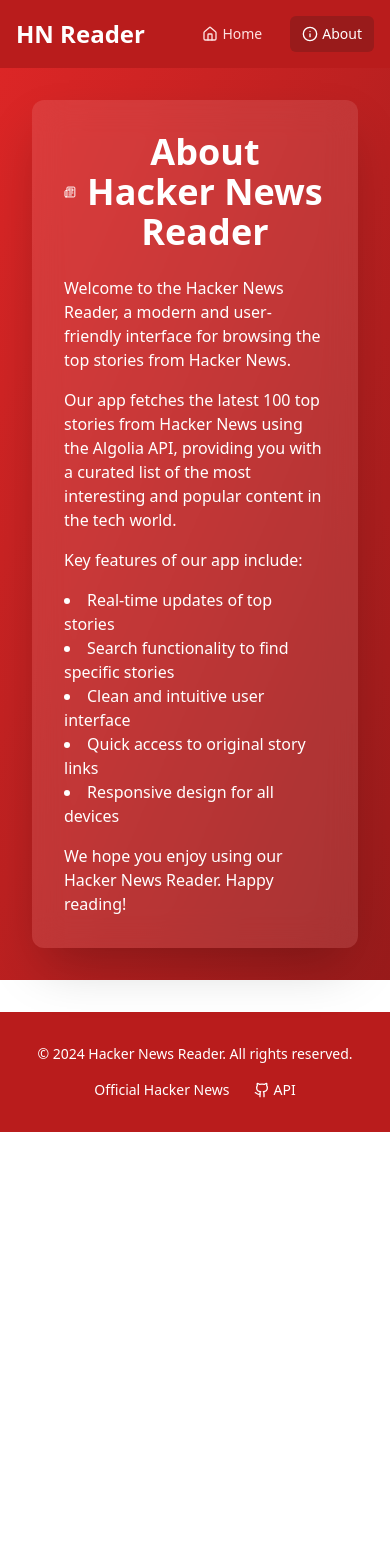
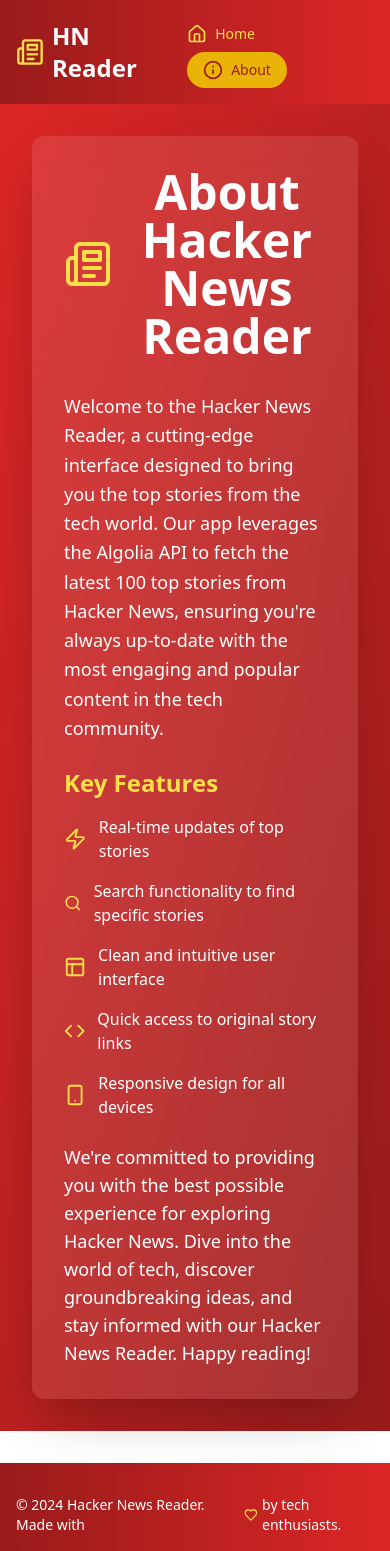
Before and after one commit to GPT-Engineer-App-Dev/news-navigator, a React (Vite) app: page /about in a window 390 px wide. Shown: the top 1551 px of the page. Before the commit the page ends 1132 px from the top, so only its background shows below. Built offline with nearby package versions, Linux system fonts and the light colour scheme.

Commit message:
Enhance UI Design
Improved the overall aesthetics and user experience of the application by applying design enhancements and visual improvements.
[skip gpt_engineer]

```diff
--- a/src/components/Footer.jsx
+++ b/src/components/Footer.jsx
@@ -1,35 +1,38 @@
 import React from 'react';
-import { Github } from 'lucide-react';
+import { Github, ExternalLink, Heart } from 'lucide-react';
 import { motion } from 'framer-motion';
 
 const Footer = () => {
   return (
-    <footer className="bg-red-700 text-white py-8 mt-8">
+    <footer className="bg-gradient-to-r from-red-800 to-red-600 text-white py-8 mt-8">
       <div className="max-w-7xl mx-auto px-4 sm:px-6 lg:px-8">
         <div className="flex flex-col md:flex-row justify-between items-center">
           <motion.p
-            className="text-sm mb-4 md:mb-0"
+            className="text-sm mb-4 md:mb-0 flex items-center"
             initial={{ opacity: 0, y: 20 }}
             animate={{ opacity: 1, y: 0 }}
             transition={{ duration: 0.5 }}
           >
-            © 2024 Hacker News Reader. All rights reserved.
+            © 2024 Hacker News Reader. Made with
+            <Heart className="w-4 h-4 mx-1 text-yellow-300" />
+            by tech enthusiasts.
           </motion.p>
           <div className="flex items-center space-x-6">
             <motion.a
               href="https://news.ycombinator.com/"
               target="_blank"
               rel="noopener noreferrer"
-              className="text-sm hover:text-gray-200 transition-colors duration-300"
+              className="text-sm hover:text-yellow-300 transition-colors duration-300 flex items-center"
               whileHover={{ scale: 1.1 }}
             >
+              <ExternalLink className="w-4 h-4 mr-1" />
               Official Hacker News
             </motion.a>
             <motion.a
               href="https://github.com/HackerNews/API"
               target="_blank"
               rel="noopener noreferrer"
-              className="text-sm hover:text-gray-200 transition-colors duration-300 flex items-center"
+              className="text-sm hover:text-yellow-300 transition-colors duration-300 flex items-center"
               whileHover={{ scale: 1.1 }}
             >
               <Github className="w-4 h-4 mr-1" />
--- a/src/components/Navigation.jsx
+++ b/src/components/Navigation.jsx
@@ -1,18 +1,27 @@
 import React from 'react';
 import { Link, useLocation } from 'react-router-dom';
 import { motion } from 'framer-motion';
-import { Home, Info } from 'lucide-react';
+import { Home, Info, Newspaper } from 'lucide-react';
 
 const Navigation = () => {
   const location = useLocation();
 
   return (
-    <nav className="bg-red-700 p-4">
+    <nav className="bg-gradient-to-r from-red-800 to-red-600 p-4 shadow-lg">
       <div className="max-w-7xl mx-auto flex justify-between items-center">
-        <Link to="/" className="text-white text-2xl font-bold">HN Reader</Link>
+        <Link to="/" className="text-white text-2xl font-bold flex items-center">
+          <motion.div
+            initial={{ rotate: -10 }}
+            animate={{ rotate: 0 }}
+            transition={{ duration: 0.5 }}
+          >
+            <Newspaper className="mr-2 text-yellow-300" size={28} />
+          </motion.div>
+          HN Reader
+        </Link>
         <div className="space-x-4">
-          <NavLink to="/" icon={<Home className="w-4 h-4" />} label="Home" isActive={location.pathname === '/'} />
-          <NavLink to="/about" icon={<Info className="w-4 h-4" />} label="About" isActive={location.pathname === '/about'} />
+          <NavLink to="/" icon={<Home className="w-5 h-5" />} label="Home" isActive={location.pathname === '/'} />
+          <NavLink to="/about" icon={<Info className="w-5 h-5" />} label="About" isActive={location.pathname === '/about'} />
         </div>
       </div>
     </nav>
@@ -22,14 +31,14 @@ const Navigation = () => {
 const NavLink = ({ to, icon, label, isActive }) => (
   <Link to={to}>
     <motion.span
-      className={`inline-flex items-center px-3 py-2 rounded-md text-sm font-medium ${
-        isActive ? 'bg-red-800 text-white' : 'text-red-100 hover:bg-red-600'
+      className={`inline-flex items-center px-4 py-2 rounded-full text-sm font-medium transition-all duration-300 ${
+        isActive ? 'bg-yellow-500 text-red-800' : 'text-yellow-300 hover:bg-red-700'
       }`}
       whileHover={{ scale: 1.05 }}
       whileTap={{ scale: 0.95 }}
     >
       {icon}
-      <span className="ml-1">{label}</span>
+      <span className="ml-2">{label}</span>
     </motion.span>
   </Link>
 );
--- a/src/pages/About.jsx
+++ b/src/pages/About.jsx
@@ -1,44 +1,66 @@
 import React from 'react';
 import { motion } from 'framer-motion';
-import { Newspaper } from 'lucide-react';
+import { Newspaper, Code, Zap, Search, Layout, Smartphone } from 'lucide-react';
 
 const About = () => {
+  const features = [
+    { icon: <Zap className="w-6 h-6 text-yellow-300" />, text: "Real-time updates of top stories" },
+    { icon: <Search className="w-6 h-6 text-yellow-300" />, text: "Search functionality to find specific stories" },
+    { icon: <Layout className="w-6 h-6 text-yellow-300" />, text: "Clean and intuitive user interface" },
+    { icon: <Code className="w-6 h-6 text-yellow-300" />, text: "Quick access to original story links" },
+    { icon: <Smartphone className="w-6 h-6 text-yellow-300" />, text: "Responsive design for all devices" },
+  ];
+
   return (
     <div className="min-h-screen bg-gradient-to-br from-red-600 to-red-800 flex flex-col">
       <main className="flex-grow p-8">
-        <div className="max-w-3xl mx-auto bg-white bg-opacity-10 backdrop-blur-lg rounded-xl shadow-2xl p-8">
+        <div className="max-w-4xl mx-auto bg-white bg-opacity-10 backdrop-blur-lg rounded-xl shadow-2xl p-8">
           <motion.h1
-            className="text-4xl font-bold mb-6 text-center text-white flex items-center justify-center"
+            className="text-5xl font-bold mb-8 text-center text-white flex items-center justify-center"
             initial={{ opacity: 0, y: -50 }}
             animate={{ opacity: 1, y: 0 }}
             transition={{ duration: 0.5 }}
           >
-            <Newspaper className="mr-2" /> About Hacker News Reader
+            <motion.div
+              initial={{ rotate: -10 }}
+              animate={{ rotate: 0 }}
+              transition={{ duration: 0.5, delay: 0.2 }}
+            >
+              <Newspaper className="mr-4 text-yellow-300" size={48} />
+            </motion.div>
+            About Hacker News Reader
           </motion.h1>
           <motion.div
             initial={{ opacity: 0, y: 20 }}
             animate={{ opacity: 1, y: 0 }}
             transition={{ duration: 0.5, delay: 0.2 }}
           >
-            <p className="text-white mb-4">
-              Welcome to the Hacker News Reader, a modern and user-friendly interface for browsing the top stories from Hacker News.
+            <p className="text-white mb-6 text-lg leading-relaxed">
+              Welcome to the Hacker News Reader, a cutting-edge interface designed to bring you the top stories from the tech world. Our app leverages the Algolia API to fetch the latest 100 top stories from Hacker News, ensuring you're always up-to-date with the most engaging and popular content in the tech community.
             </p>
-            <p className="text-white mb-4">
-              Our app fetches the latest 100 top stories from Hacker News using the Algolia API, providing you with a curated list of the most interesting and popular content in the tech world.
-            </p>
-            <p className="text-white mb-4">
-              Key features of our app include:
-            </p>
-            <ul className="list-disc list-inside text-white mb-4">
-              <li>Real-time updates of top stories</li>
-              <li>Search functionality to find specific stories</li>
-              <li>Clean and intuitive user interface</li>
-              <li>Quick access to original story links</li>
-              <li>Responsive design for all devices</li>
+            <h2 className="text-2xl font-semibold mb-4 text-yellow-300">Key Features</h2>
+            <ul className="grid grid-cols-1 md:grid-cols-2 gap-4 mb-6">
+              {features.map((feature, index) => (
+                <motion.li
+                  key={index}
+                  className="flex items-center space-x-3 text-white"
+                  initial={{ opacity: 0, x: -20 }}
+                  animate={{ opacity: 1, x: 0 }}
+                  transition={{ duration: 0.5, delay: 0.3 + index * 0.1 }}
+                >
+                  {feature.icon}
+                  <span>{feature.text}</span>
+                </motion.li>
+              ))}
             </ul>
-            <p className="text-white">
-              We hope you enjoy using our Hacker News Reader. Happy reading!
-            </p>
+            <motion.p
+              className="text-white text-lg"
+              initial={{ opacity: 0, y: 20 }}
+              animate={{ opacity: 1, y: 0 }}
+              transition={{ duration: 0.5, delay: 0.8 }}
+            >
+              We're committed to providing you with the best possible experience for exploring Hacker News. Dive into the world of tech, discover groundbreaking ideas, and stay informed with our Hacker News Reader. Happy reading!
+            </motion.p>
           </motion.div>
         </div>
       </main>
--- a/src/pages/Index.jsx
+++ b/src/pages/Index.jsx
@@ -12,15 +12,22 @@ const Index = () => {
       <main className="flex-grow p-8">
         <div className="max-w-7xl mx-auto">
           <motion.h1
-            className="text-5xl font-bold mb-12 text-center text-white flex items-center justify-center"
+            className="text-6xl font-bold mb-12 text-center text-white flex items-center justify-center"
             initial={{ opacity: 0, y: -50 }}
             animate={{ opacity: 1, y: 0 }}
             transition={{ duration: 0.5 }}
           >
-            <Newspaper className="mr-2" /> Hacker News Top Stories
+            <motion.div
+              initial={{ rotate: -10 }}
+              animate={{ rotate: 0 }}
+              transition={{ duration: 0.5, delay: 0.2 }}
+            >
+              <Newspaper className="mr-4 text-yellow-300" size={48} />
+            </motion.div>
+            Hacker News Top Stories
           </motion.h1>
           <motion.div
-            className="mb-8 max-w-md mx-auto relative"
+            className="mb-12 max-w-md mx-auto relative"
             initial={{ opacity: 0, y: 50 }}
             animate={{ opacity: 1, y: 0 }}
             transition={{ duration: 0.5, delay: 0.2 }}
@@ -28,11 +35,11 @@ const Index = () => {
             <Input
               type="text"
               placeholder="Search stories..."
-              className="pl-10 pr-4 py-2 rounded-full shadow-lg bg-white bg-opacity-20 backdrop-blur-lg text-white placeholder-gray-300"
+              className="pl-12 pr-4 py-3 rounded-full shadow-xl bg-white bg-opacity-20 backdrop-blur-lg text-white placeholder-gray-300 border-2 border-red-300 focus:border-yellow-300 transition-all duration-300"
               value={searchTerm}
               onChange={(e) => setSearchTerm(e.target.value)}
             />
-            <Search className="absolute left-3 top-1/2 transform -translate-y-1/2 text-white" size={20} />
+            <Search className="absolute left-4 top-1/2 transform -translate-y-1/2 text-yellow-300" size={24} />
           </motion.div>
           <HackerNewsList searchTerm={searchTerm} />
         </div>
```
Also changed, not shown: src/components/HackerNewsList.jsx (+20 -7 lines), src/components/StoryCard.jsx (+17 -8 lines).
